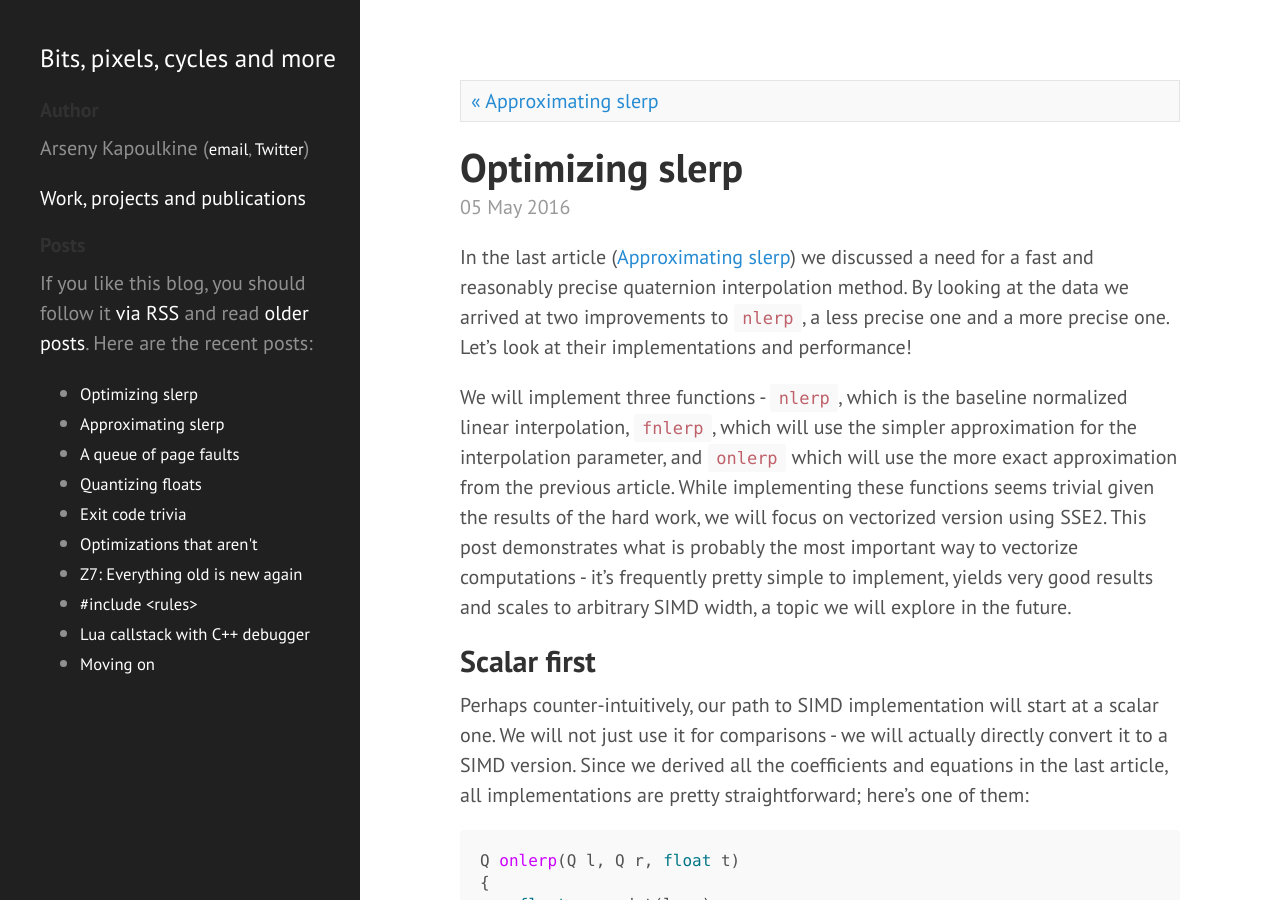
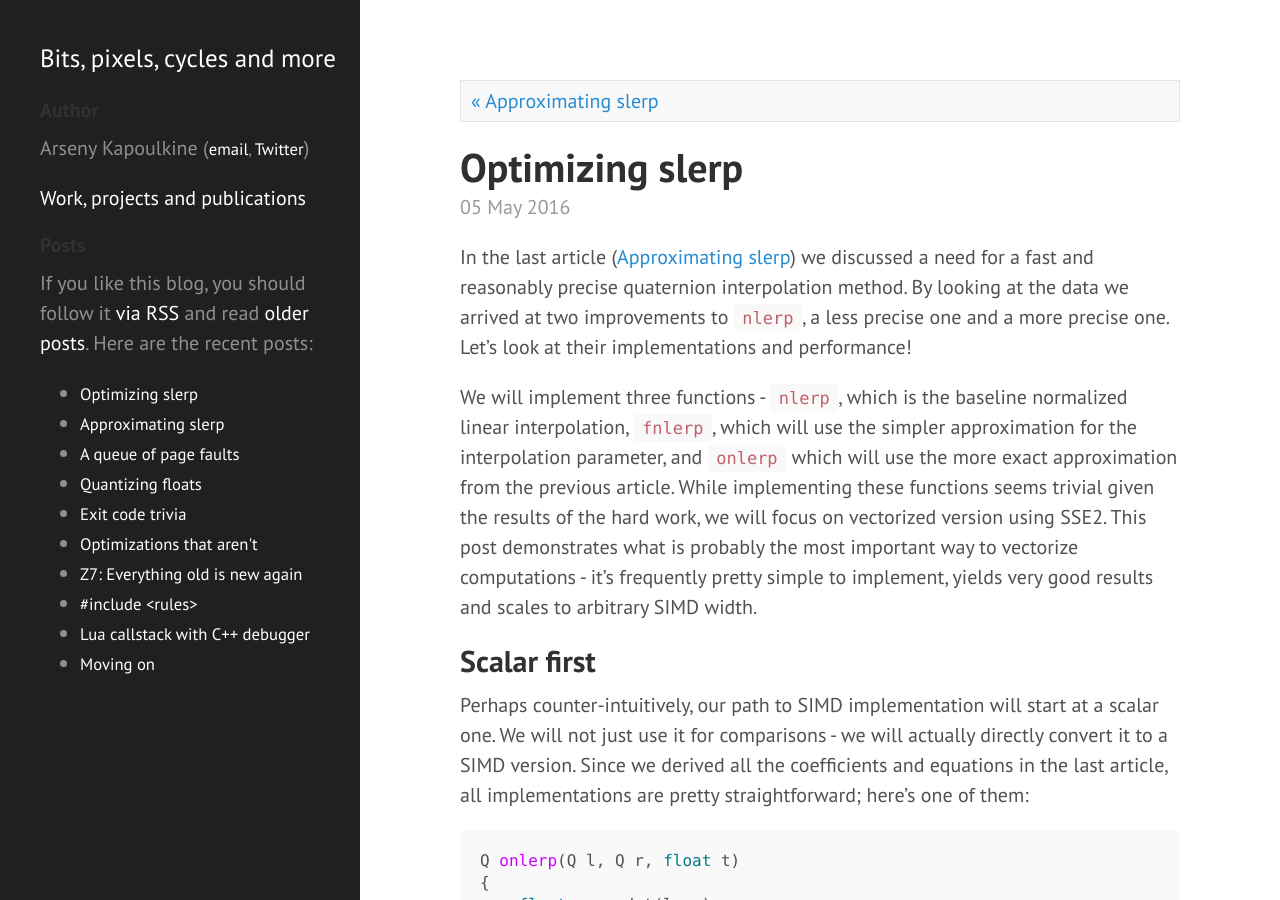
Before and after one commit to zeux/zeux.github.io, a Jekyll site: the page built from _posts/2016-05-05-optimizing-slerp.md, in a window 1280 px wide and 900 px high. Built offline with Jekyll 4.4.1, drawn with Linux system fonts in a browser that asks for light colours; comment, search, counter and statistics services are not loaded.

Commit message:
This is a topic we explore NOW.

```diff
--- a/_posts/2016-05-05-optimizing-slerp.md
+++ b/_posts/2016-05-05-optimizing-slerp.md
@@ -5,7 +5,7 @@ title: Optimizing slerp
 
 In the last article ([Approximating slerp](/2015/07/23/approximating-slerp/)) we discussed a need for a fast and reasonably precise quaternion interpolation method. By looking at the data we arrived at two improvements to `nlerp`, a less precise one and a more precise one. Let's look at their implementations and performance!
 
-We will implement three functions - `nlerp`, which is the baseline normalized linear interpolation, `fnlerp`, which will use the simpler approximation for the interpolation parameter, and `onlerp` which will use the more exact approximation from the previous article. While implementing these functions seems trivial given the results of the hard work, we will focus on vectorized version using SSE2. This post demonstrates what is probably the most important way to vectorize computations - it's frequently pretty simple to implement, yields very good results and scales to arbitrary SIMD width, a topic we will explore in the future.
+We will implement three functions - `nlerp`, which is the baseline normalized linear interpolation, `fnlerp`, which will use the simpler approximation for the interpolation parameter, and `onlerp` which will use the more exact approximation from the previous article. While implementing these functions seems trivial given the results of the hard work, we will focus on vectorized version using SSE2. This post demonstrates what is probably the most important way to vectorize computations - it's frequently pretty simple to implement, yields very good results and scales to arbitrary SIMD width.
 
 ## Scalar first
 
```
